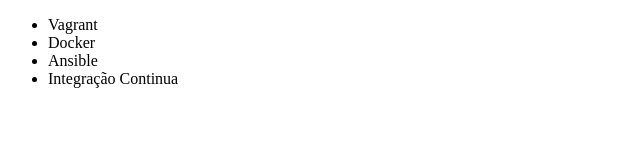
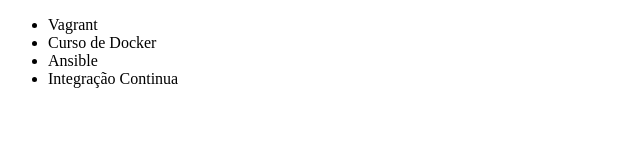
Before and after one commit to dantepedrosa/ALURA-GIT_E_GITHUB-Controle_e_compartilhe_seu_codigo, a plain HTML site: page index.html in a window 1280 px wide. Shown: the full height of the page, 0-640 px from the left. Drawn offline with Linux system fonts and the light colour scheme.

Commit message:
Changed title

```diff
--- a/index.html
+++ b/index.html
@@ -2,12 +2,12 @@
 <html lang="en">
 <head>
     <meta charset="UTF-8">
-    <title>Cursos da Alura</title>
+    <title>Cursos top da Alura</title>
 </head>
 <body>
     <ul>
         <li>Vagrant</li>
-        <li>Docker</li>
+        <li>Curso de Docker</li>
         <li>Ansible</li>
         <li>Integração Continua</li>
     </ul>
```
Also changed, not shown: 1 other file.
